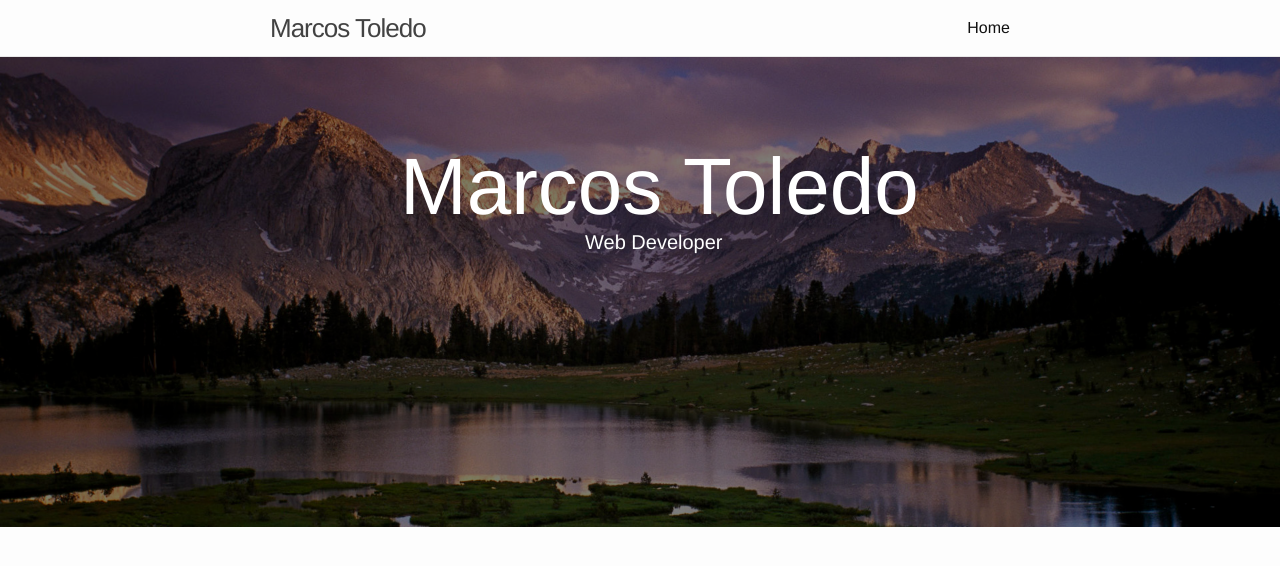
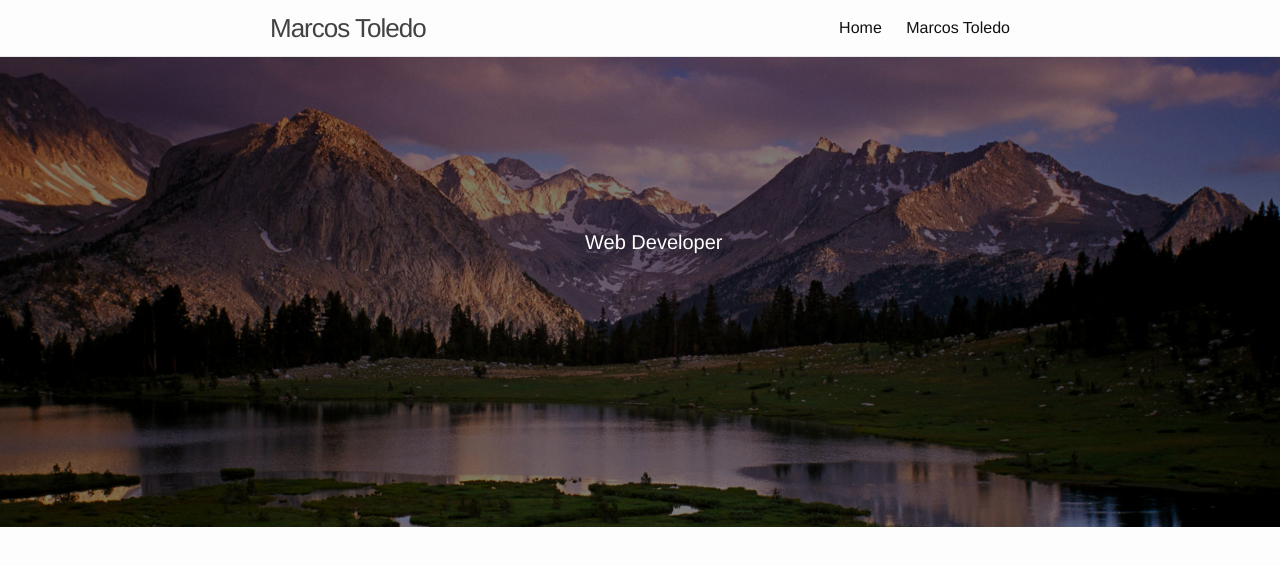
Before and after one commit to MarcosToledo/marcos-toledo, a Jekyll site: the page built from index.markdown, in a window 1280 px wide. Shown: the top 566 px of the page. Built offline with Jekyll 4.4.1, drawn with Linux system fonts in a browser that asks for light colours.

Commit message:
Updated Index

```diff
--- a/index.markdown
+++ b/index.markdown
@@ -1,13 +1,16 @@
 ---
+title: Marcos Toledo
+label name: Marcos Toledo
+label description: Web Developer
 layout: home
 ---
 
 <div class="home-container">
-  <div>
-    <img class="img-background" src="/uploads/landscape.jpg">
-    <div class="img-background-layer" ></div>
-    <h1 class="label-name">Marcos Toledo</h1>
-    <h2 class="label-description">Web Developer</h2>
-  </div>
-  <div class="second-part"></div>
+<div>
+<img class="img-background" src="/uploads/landscape.jpg">
+<div class="img-background-layer" ></div>
+<h1 class="label-name"></h1>
+<h2 class="label-description">Web Developer</h2>
 </div>
+<div class="second-part"></div>
+</div>
```
